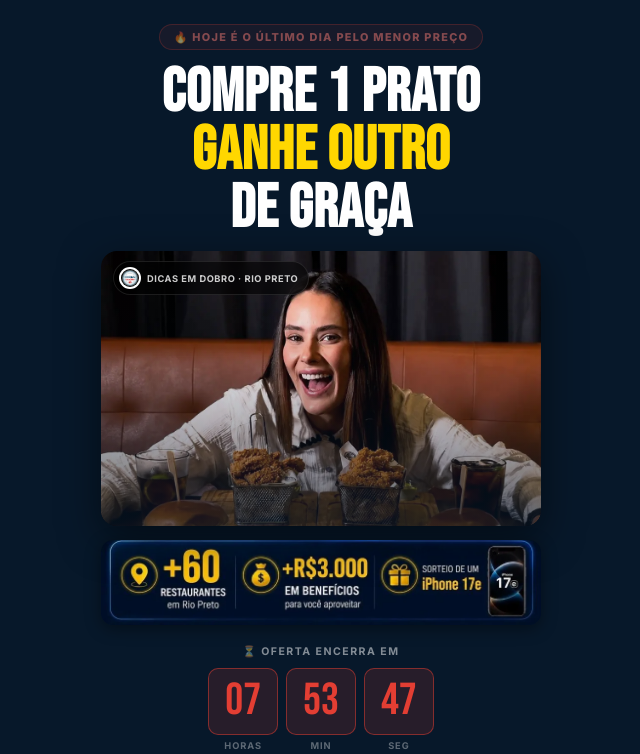
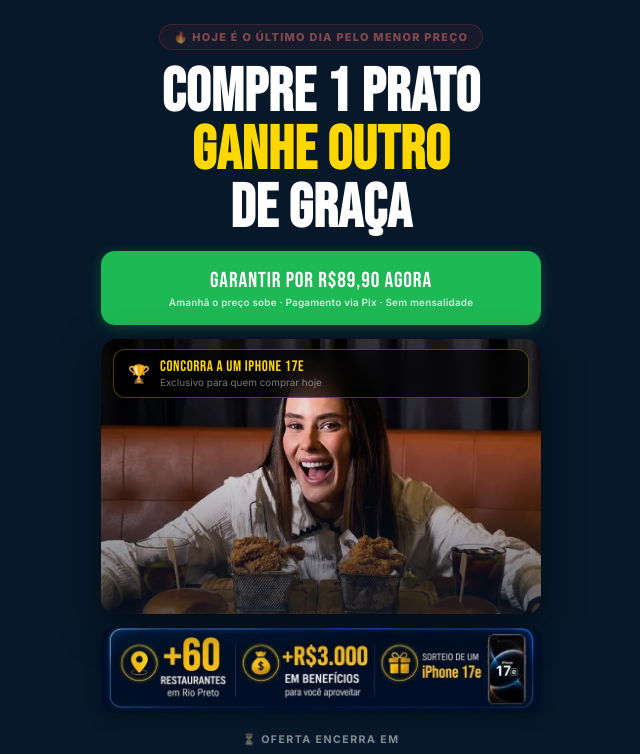
Before and after one commit to dicasemdobro/oferta, a Next.js app: page / in a window 1280 px wide. Shown: the top 754 px of the page, without its empty margins (319-959 px from the left). Built offline with nearby package versions, Linux system fonts and the light colour scheme.

Commit message:
Add files via upload

```diff
--- a/app/page.js
+++ b/app/page.js
@@ -50,9 +50,10 @@ function Countdown() {
   useEffect(() => {
     setMounted(true)
     function calc() {
-      // Calcula dinamicamente: hoje às 23:59:59 no horário do usuário
+      // Calcula dinamicamente: amanhã às 23:59:59 no horário do usuário
       const now = new Date()
       const end = new Date(now)
+      end.setDate(end.getDate() + 1)
       end.setHours(23, 59, 59, 0)
       const diff = Math.max(0, end.getTime() - now.getTime())
       setT({
@@ -93,7 +94,7 @@ function Countdown() {
           </div>
         ))}
       </div>
-      <p style={{ color: 'rgba(255,255,255,0.25)', fontSize: '0.6rem', marginTop: 10 }}>Oferta encerra hoje às 23:59</p>
+      <p style={{ color: 'rgba(255,255,255,0.25)', fontSize: '0.6rem', marginTop: 10 }}>Oferta encerra amanhã às 23:59</p>
     </div>
   )
 }
@@ -184,12 +185,18 @@ export default function Home() {
         <h1 style={{ fontFamily: "'Bebas Neue',sans-serif", fontSize: 'clamp(2.4rem,10vw,3.8rem)', lineHeight: 0.95, letterSpacing: '0.01em', color: 'white', textAlign: 'center', marginBottom: 14 }}>
           COMPRE 1 PRATO<br /><span style={{ color: '#FFD700' }}>GANHE OUTRO</span><br />DE GRAÇA
         </h1>
-<div style={{ borderRadius: 16, overflow: 'hidden', position: 'relative', marginBottom: 14, boxShadow: '0 12px 40px rgba(0,0,0,0.5)' }}>
+        <div style={{ marginBottom: 14 }}>
+          <CTAButton label="hero-top" text="GARANTIR POR R$89,90 AGORA" sub="Amanhã o preço sobe · Pagamento via Pix · Sem mensalidade" />
+        </div>
+        <div style={{ borderRadius: 16, overflow: 'hidden', position: 'relative', marginBottom: 14, boxShadow: '0 12px 40px rgba(0,0,0,0.5)' }}>
           <img src="/images/hero.webp" alt="Dicas em Dobro" style={{ width: '100%', display: 'block', objectFit: 'cover', maxHeight: 275 }} loading="eager" />
           <div style={{ position: 'absolute', inset: 0, background: 'linear-gradient(to top, rgba(7,24,42,0.65) 0%, rgba(7,24,42,0.1) 60%, transparent 100%)' }} />
-          <div style={{ position: 'absolute', top: 10, left: 12, display: 'flex', alignItems: 'center', gap: 6, background: 'rgba(0,0,0,0.55)', backdropFilter: 'blur(8px)', borderRadius: 100, padding: '5px 10px 5px 5px', border: '1px solid rgba(255,255,255,0.1)' }}>
-            <img src="/images/logo.webp" alt="Logo" style={{ width: 22, height: 22, borderRadius: '50%', background: 'white', padding: 2 }} />
-            <span style={{ color: 'rgba(255,255,255,0.8)', fontSize: '0.58rem', fontWeight: 700, letterSpacing: '0.06em' }}>DICAS EM DOBRO · RIO PRETO</span>
+          <div style={{ position: 'absolute', top: 10, left: 12, right: 12, display: 'flex', alignItems: 'center', gap: 10, background: 'rgba(0,0,0,0.7)', backdropFilter: 'blur(12px)', borderRadius: 12, padding: '9px 14px', border: '1px solid rgba(255,215,0,0.3)' }}>
+            <span style={{ fontSize: '1.1rem' }}>🏆</span>
+            <div>
+              <p style={{ fontFamily: "'Bebas Neue',sans-serif", fontSize: '0.95rem', color: '#FFD700', letterSpacing: '0.04em', lineHeight: 1 }}>CONCORRA A UM iPHONE 17e</p>
+              <p style={{ fontSize: '0.62rem', color: 'rgba(255,255,255,0.45)', marginTop: 2 }}>Exclusivo para quem comprar hoje</p>
+            </div>
           </div>
 
         </div>
```
